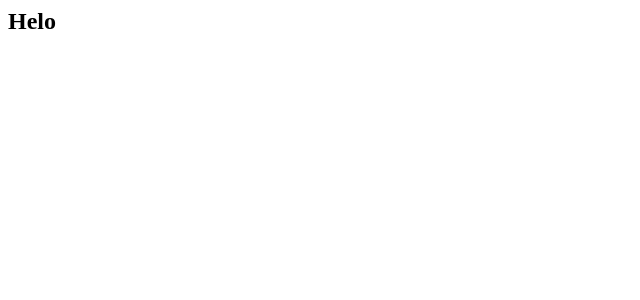
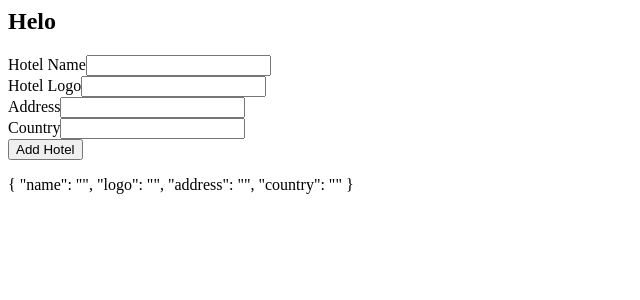
Before and after one commit to daotqph08312/RountingAndAPI, an Angular app: page /editHotel/1 in a window 1280 px wide. Before the commit this address led to /. Shown: the top 300 px of the page, without its empty margins (0-640 px from the left). Built offline with nearby package versions, Linux system fonts and the light colour scheme.

Commit message:
3 files modified

```diff
--- a/src/app/app.module.ts
+++ b/src/app/app.module.ts
@@ -17,7 +17,8 @@ import { HotelFromComponent } from './hotel-from/hotel-from.component';
     RouterModule.forRoot([
       {path: '', component : HotelComponentComponent},
       {path: 'detail-hotel/:id', component: HotelDetailComponent},
-      {path: 'add-hotel', component: HotelFromComponent}
+      {path: 'add-hotel', component: HotelFromComponent},
+      {path: 'editHotel/:id', component:HotelFromComponent}
 
     ])
   ],
--- a/src/app/hotel-from/hotel-from.component.html
+++ b/src/app/hotel-from/hotel-from.component.html
@@ -1,22 +1,23 @@
-<form>
+<form [formGroup] = 'NewHotel'>
   <div>
     <label>Hotel Name</label>
-    <input type="text" [formControl] = 'name' >
+    <input type="text" formControlName = 'name' >
   </div>
   <div>
     <label>Hotel Logo</label>
-    <input type="text" [formControl] = 'logo' >
+    <input type="text" formControlName = 'logo' >
   </div>
     <div>
     <label>Address</label>
-    <input type="text" [formControl] = 'address' >
+    <input type="text" formControlName = 'address' >
   </div>
    <div>
     <label>Country</label>
-    <input type="text" [formControl] = 'country' >
+    <input type="text" formControlName = 'country' >
   </div>
 
   <div>
     <button (click) = 'SaveHotel()'>Add Hotel</button>
   </div>
 </form>
+{{NewHotel.value | json}}
--- a/src/app/hotel-from/hotel-from.component.ts
+++ b/src/app/hotel-from/hotel-from.component.ts
@@ -1,5 +1,5 @@
 import { Component, OnInit } from "@angular/core";
-import { FormControl } from "@angular/forms";
+import { FormControl,FormGroup } from "@angular/forms";
 import {HotelServiceService} from '../hotel-service.service';
 @Component({
   selector: "app-hotel-from",
@@ -7,22 +7,21 @@ import {HotelServiceService} from '../hotel-service.service';
   styleUrls: ["./hotel-from.component.css"]
 })
 export class HotelFromComponent implements OnInit {
-  name = new FormControl("");
-  logo = new FormControl("");
-  address = new FormControl("");
-  country = new FormControl("");
+  NewHotel = new FormGroup({
+ name: new FormControl(""),
+ logo: new FormControl(""),
+ address: new FormControl(""),
+country: new FormControl("")
+  });
+
+  ;
 
   constructor( private hotelService:HotelServiceService) {}
 
   ngOnInit() {}
   SaveHotel(){
-    let newhotel = {
-      name: this.name.value,
-      logo: this.logo.value,
-      address: this.address.value,
-      country: this.country.value
-    }
-   this.hotelService.addNewHotel(newhotel).subscribe(data =>{
+
+   this.hotelService.addNewHotel(this.NewHotel.value).subscribe(data =>{
      console.log(data);
    });
 
```
